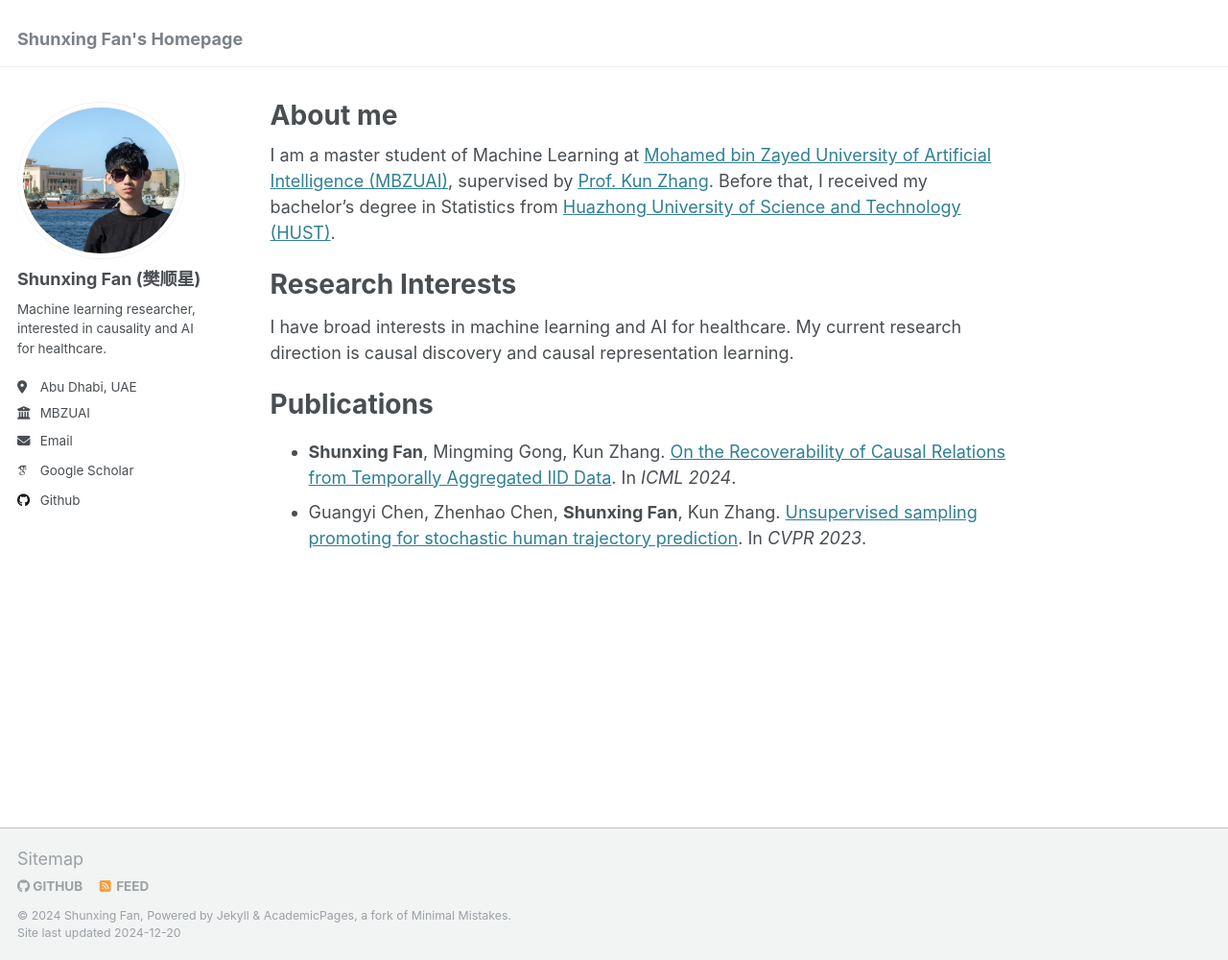
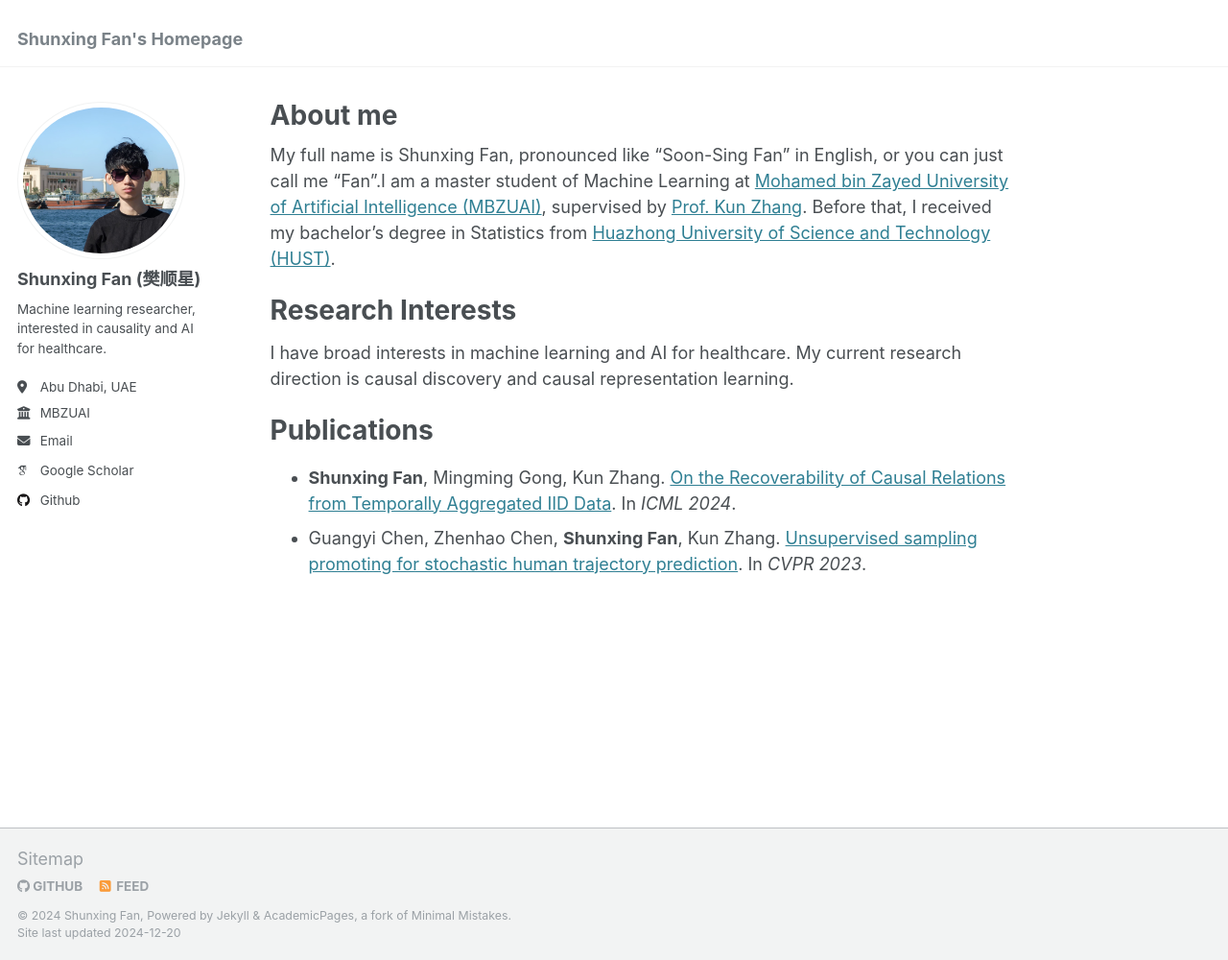
Before and after one commit to Shunxing-Fan/Shunxing-Fan.github.io, a Jekyll site: the page built from _pages/about.md, in a window 1280 px wide and 1000 px high. Shown: the whole window at 96% size. Built offline with Jekyll 4.4.1, drawn with Linux system fonts in a browser that asks for light colours; some web fonts are replaced.

```diff
--- a/_pages/about.md
+++ b/_pages/about.md
@@ -8,7 +8,7 @@ redirect_from:
   - /about.html
 ---
 
-I am a master student of Machine Learning at [Mohamed bin Zayed University of Artificial Intelligence (MBZUAI)](https://mbzuai.ac.ae/), supervised by [Prof. Kun Zhang](https://www.andrew.cmu.edu/user/kunz1/). Before that, I received my bachelor's degree in Statistics from [Huazhong University of Science and Technology (HUST)](https://english.hust.edu.cn/).
+My full name is Shunxing Fan, pronounced like "Soon-Sing Fan" in English, or you can just call me "Fan".I am a master student of Machine Learning at [Mohamed bin Zayed University of Artificial Intelligence (MBZUAI)](https://mbzuai.ac.ae/), supervised by [Prof. Kun Zhang](https://www.andrew.cmu.edu/user/kunz1/). Before that, I received my bachelor's degree in Statistics from [Huazhong University of Science and Technology (HUST)](https://english.hust.edu.cn/).
 
 Research Interests
 ======
```
